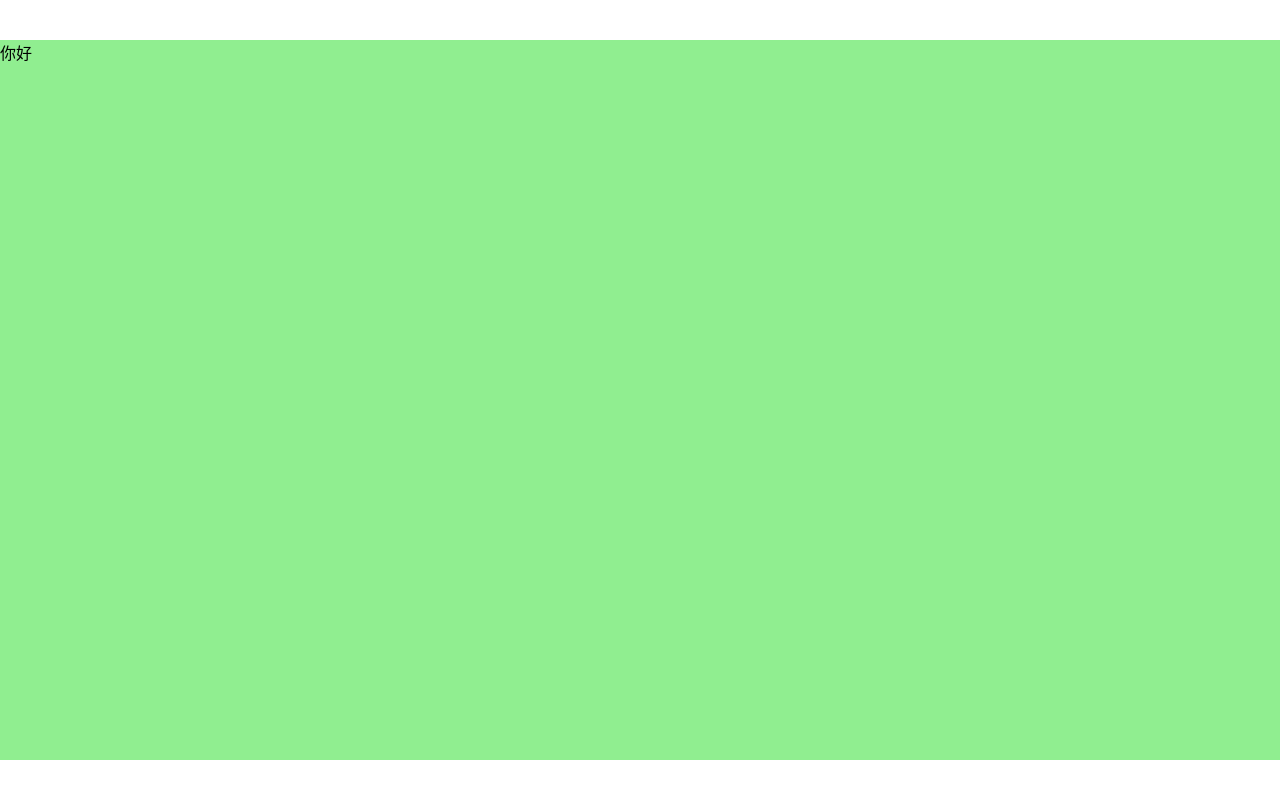
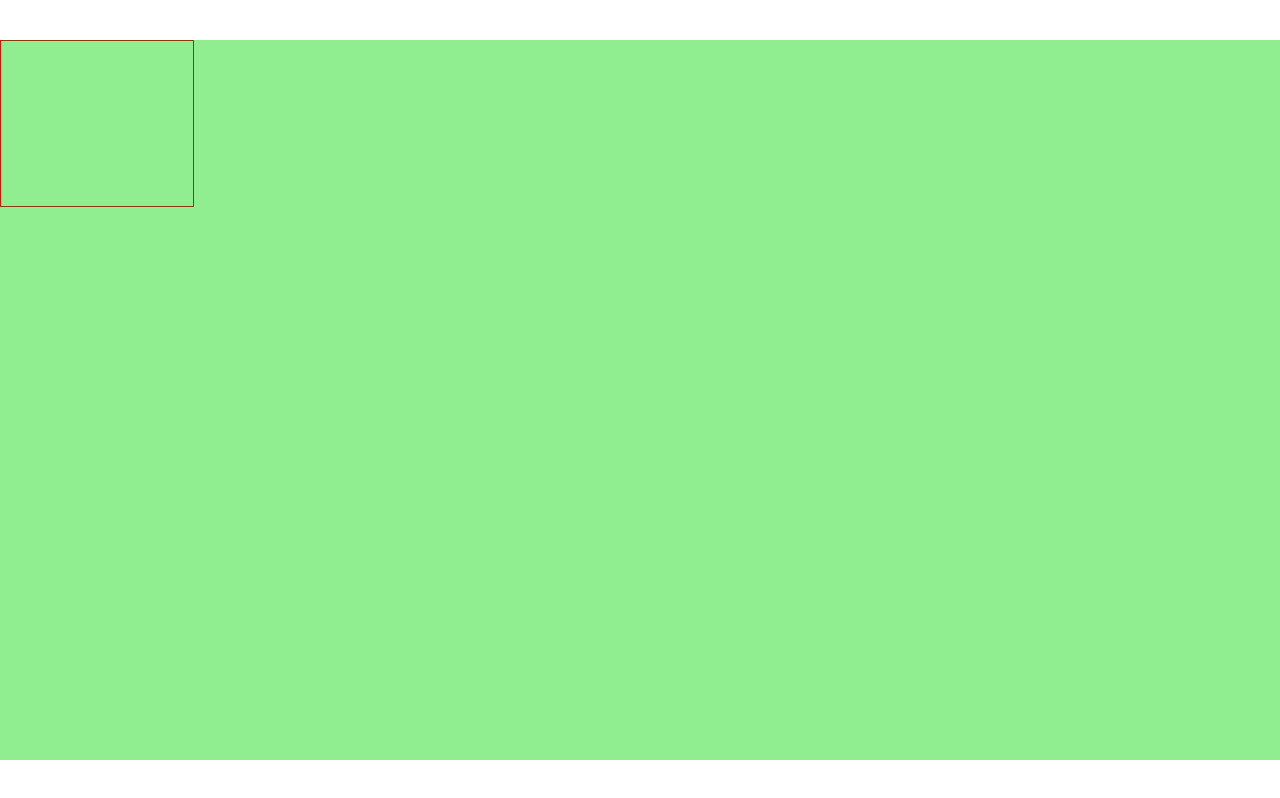
Before and after one commit to MinorN/big-screen, a React (Vite) app: page / in a window 1280 px wide. Built offline with nearby package versions, Linux system fonts and the light colour scheme.

Commit message:
add px function

```diff
--- a/src/pages/home.scss
+++ b/src/pages/home.scss
@@ -1 +1,7 @@
 @import "../shared/helper";
+
+.x {
+  width: px(367);
+  height: px(315);
+  border:1px solid red;
+}
--- a/src/pages/home.tsx
+++ b/src/pages/home.tsx
@@ -4,7 +4,7 @@ import './home.scss';
 export const Home = () => {
   return (
     <div>
-      你好
+      <div className="x"></div>
     </div>
   );
 };
--- a/src/shared/_helper.scss
+++ b/src/shared/_helper.scss
@@ -1,5 +1,5 @@
-@function px($n) {
-  @return $n / 1500 * 100vw;
+@function px($n){
+  @return $n/2420*100rem;
 }
 $blue: #002866;
 $font-hei: -apple-system, "Noto Sans", "Helvetica Neue", Helvetica, "Nimbus Sans L", Arial, "Liberation Sans", "PingFang SC", "Hiragino Sans GB", "Noto Sans CJK SC", "Source Han Sans SC", "Source Han Sans CN", "Microsoft YaHei", "Wenquanyi Micro Hei", "WenQuanYi Zen Hei", "ST Heiti", SimHei, "WenQuanYi Zen Hei Sharp", sans-serif;
```
